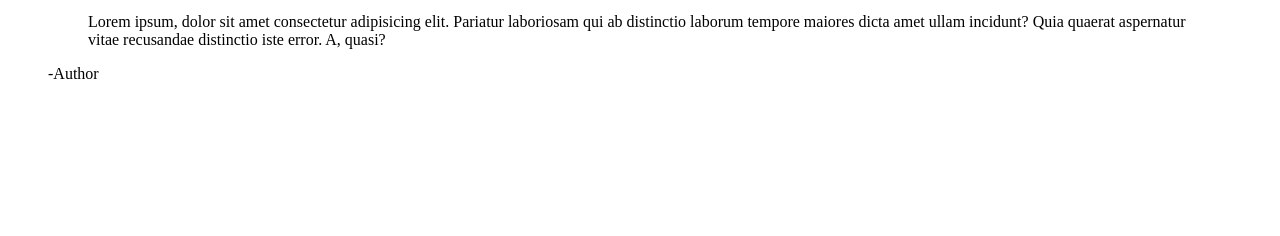
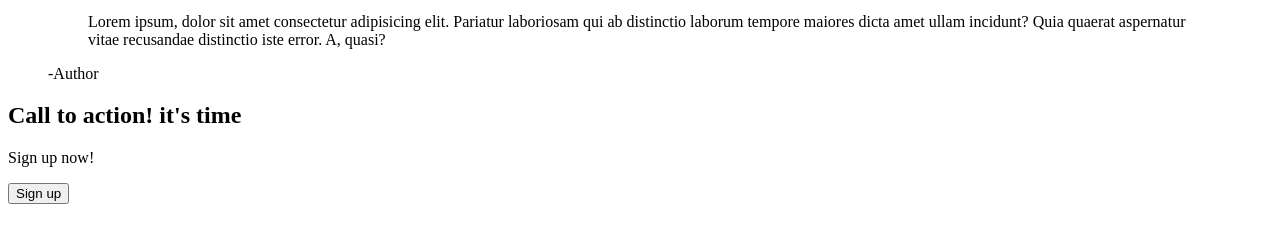
Before and after one commit to weizhixie/landing-page, a plain HTML site: page index.html in a window 1280 px wide. Shown: the part 564-800 px from the top of the page. Drawn offline with Linux system fonts and the light colour scheme.

Commit message:
Add subscribe card

```diff
--- a/index.html
+++ b/index.html
@@ -54,6 +54,12 @@
             <figcaption class="quote-section__quote-author">-Author</figcaption>
         </figure>
     </section>
+
+    <section class="subscribe-card">
+        <h2 class="subscribe-card__title">Call to action! it's time</h2>
+        <p class="subscribe-card__paragraph"> Sign up now!</p>
+        <button class="subscribe-card__button">Sign up</button>
+    </section>
 </body>
 
 </html>
```
